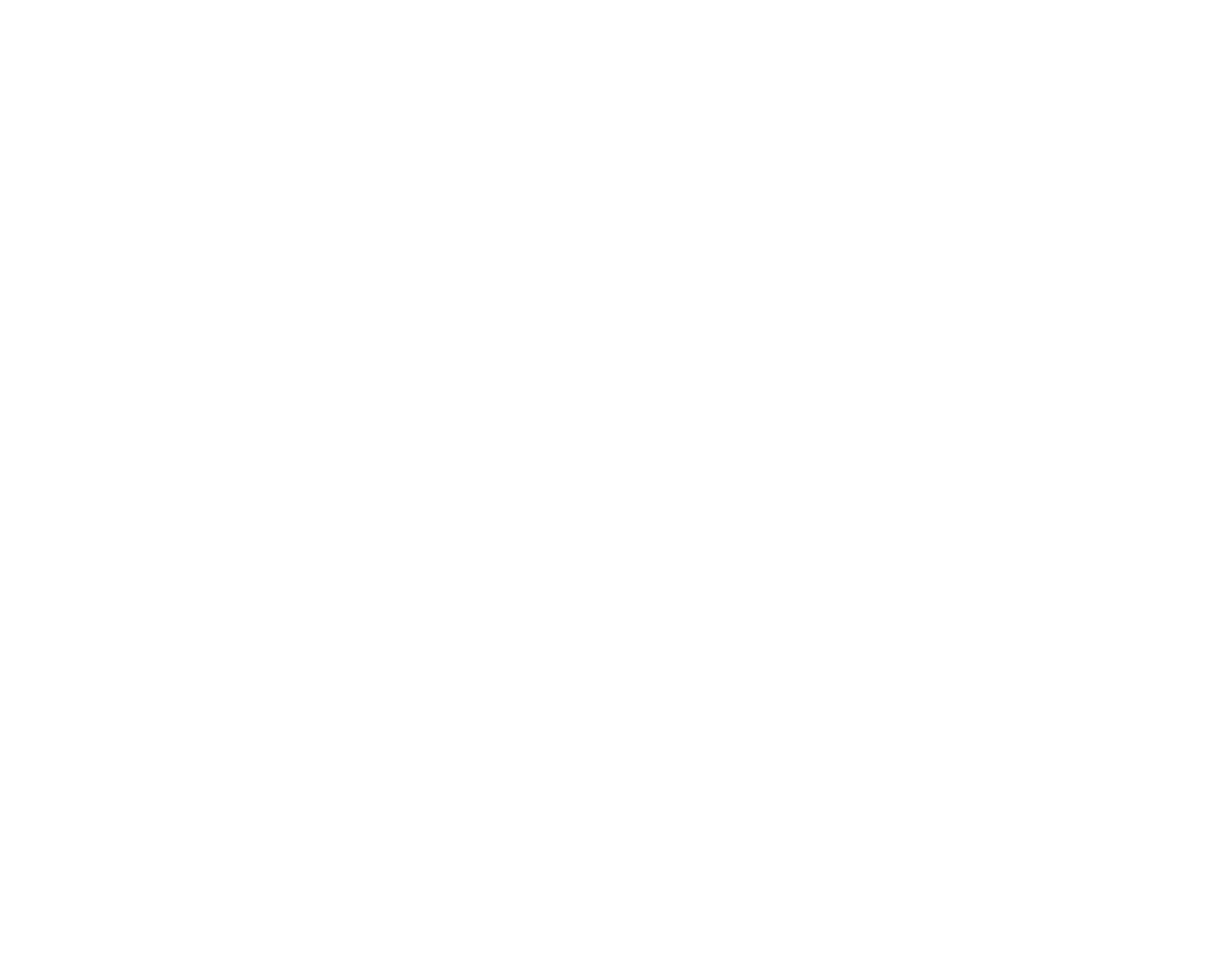
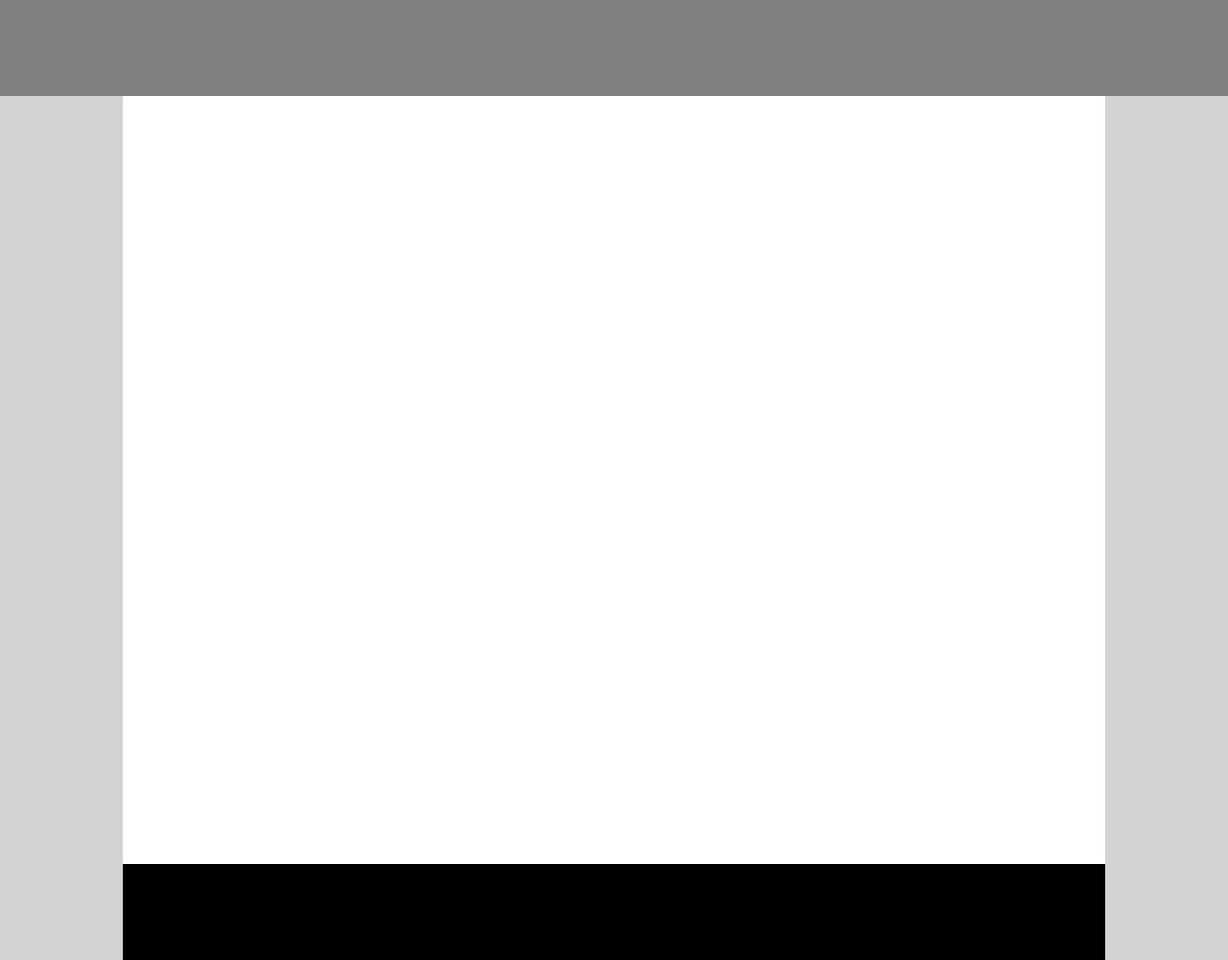
Before and after one commit to KelseyATaylor/html-css-2, a plain HTML site: page drill-1/index.html in a window 1280 px wide. Shown: the whole page at 96% size. Before the commit the page ends 800 px from the top, so only its background shows below. Drawn offline with Linux system fonts and the light colour scheme.

Commit message:
drill 1 complete

```diff
--- a/drill-1/index.css
+++ b/drill-1/index.css
@@ -1,2 +1,37 @@
-.example {
+body {
+	background-color: lightgray;
+	margin: 0;
 }
+
+.gray-header-container {
+	display: flex;
+	justify-content: center;
+}
+
+.gray-header {
+	background-color: gray;
+	height: 100px;
+	width: 100%;
+}
+
+.white-space-container {
+	display: flex;
+	justify-content: center;
+}
+
+.white-space {
+	background-color: white;
+	height: 800px;
+	width: 80%;
+}
+
+.footer-container {
+	display: flex;
+	justify-content: center;
+}
+
+footer {
+	background: black;
+	height: 100px;
+	width: 80%;
+}
--- a/drill-1/index.html
+++ b/drill-1/index.html
@@ -4,7 +4,22 @@
 		<meta charset="UTF-8" />
 		<meta http-equiv="X-UA-Compatible" content="IE=edge" />
 		<meta name="viewport" content="width=device-width, initial-scale=1.0" />
-		<title>Document</title>
+		<link rel="stylesheet" href="./index.css" />
+		<link rel="icon" href="./first.png" type="image/x-icon" />
+		<title>Drill 1</title>
 	</head>
-	<body></body>
+
+	<body>
+		<div class="gray-header-container">
+			<div class="gray-header"></div>
+		</div>
+
+		<div class="white-space-container">
+			<div class="white-space"></div>
+		</div>
+
+		<div class="footer-container">
+			<footer></footer>
+		</div>
+	</body>
 </html>
```
